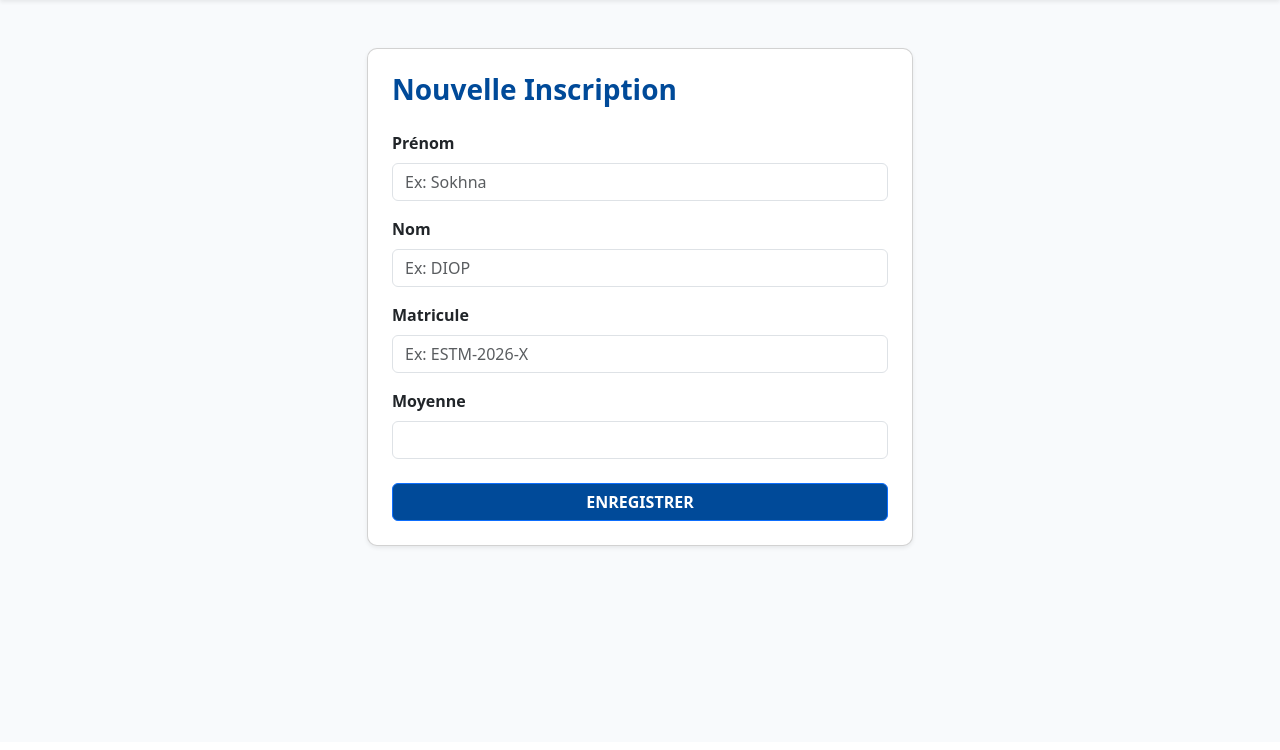
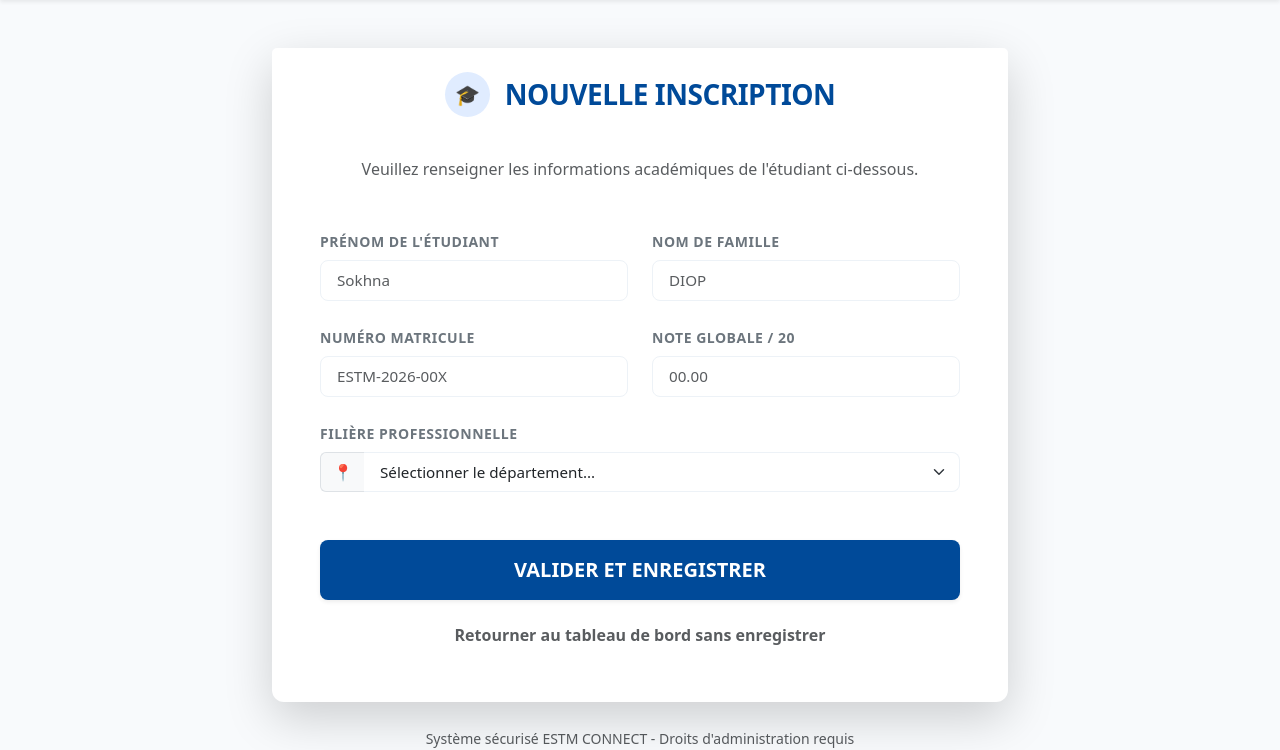
Before and after one commit to fabiennemendy1-hash/Gestion_Etudiants_Flask, a Flask app: template templates/ajouter_etudiant.html in a window 1280 px wide. Shown: the part 58-808 px from the top of the page. Before the commit the page ends 607 px from the top, so only its background shows below. Run offline with Flask 3, Linux system fonts and the light colour scheme; the template is opened without the code that fills it, so the values that code supplies are empty.

Commit message:
Update ajouter_etudiant.html

```diff
--- a/templates/ajouter_etudiant.html
+++ b/templates/ajouter_etudiant.html
@@ -1,30 +1,92 @@
 {% extends "layout.html" %}
+
+{% block title %}Inscription | ESTM CONNECT{% endblock %}
 
 {% block content %}
 <div class="row justify-content-center">
-    <div class="col-md-6">
-        <div class="card shadow-sm p-4" style="border-radius: 10px;">
-            <h3 class="fw-bold mb-4" style="color: #004a99;">Nouvelle Inscription</h3>
-            <form method="POST">
-                <div class="mb-3">
-                    <label class="form-label fw-bold">Prénom</label>
-                    <input type="text" name="prenom" class="form-control" placeholder="Ex: Sokhna" required>
+    <div class="col-lg-8">
+        <div class="card border-0 shadow-lg" style="border-radius: 12px;">
+            <div class="card-header bg-white py-4 border-0">
+                <div class="d-flex align-items-center justify-content-center">
+                    <div style="width: 45px; height: 45px; background: #e0ecff; border-radius: 50%; display: flex; align-items: center; justify-content: center; margin-right: 15px;">
+                        <span style="font-size: 20px;">🎓</span>
+                    </div>
+                    <h3 class="fw-bold mb-0" style="color: #004a99; letter-spacing: -0.5px;">NOUVELLE INSCRIPTION</h3>
                 </div>
-                <div class="mb-3">
-                    <label class="form-label fw-bold">Nom</label>
-                    <input type="text" name="nom" class="form-control" placeholder="Ex: DIOP" required>
-                </div>
-                <div class="mb-3">
-                    <label class="form-label fw-bold">Matricule</label>
-                    <input type="text" name="matricule" class="form-control" placeholder="Ex: ESTM-2026-X" required>
-                </div>
-                <div class="mb-4">
-                    <label class="form-label fw-bold">Moyenne</label>
-                    <input type="number" step="0.01" name="note" class="form-control" min="0" max="20" required>
-                </div>
-                <button type="submit" class="btn btn-primary w-100 fw-bold" style="background: #004a99;">ENREGISTRER</button>
-            </form>
+            </div>
+
+            <div class="card-body px-5 pb-5">
+                <p class="text-center text-muted mb-5">Veuillez renseigner les informations académiques de l'étudiant ci-dessous.</p>
+
+                <form action="/ajouter" method="POST">
+                    <div class="row g-4">
+                        <div class="col-md-6">
+                            <label class="form-label fw-bold small text-secondary">PRÉNOM DE L'ÉTUDIANT</label>
+                            <input type="text" name="prenom" class="form-control form-control-lg" placeholder="Sokhna" required>
+                        </div>
+                        <div class="col-md-6">
+                            <label class="form-label fw-bold small text-secondary">NOM DE FAMILLE</label>
+                            <input type="text" name="nom" class="form-control form-control-lg" placeholder="DIOP" required>
+                        </div>
+
+                        <div class="col-md-6">
+                            <label class="form-label fw-bold small text-secondary">NUMÉRO MATRICULE</label>
+                            <input type="text" name="matricule" class="form-control form-control-lg" placeholder="ESTM-2026-00X" required>
+                        </div>
+                        <div class="col-md-6">
+                            <label class="form-label fw-bold small text-secondary">NOTE GLOBALE / 20</label>
+                            <input type="number" step="0.01" name="note" class="form-control form-control-lg" placeholder="00.00" min="0" max="20" required>
+                        </div>
+
+                        <div class="col-12">
+                            <label class="form-label fw-bold small text-secondary">FILIÈRE PROFESSIONNELLE</label>
+                            <div class="input-group">
+                                <span class="input-group-text bg-light border-end-0">📍</span>
+                                <select name="filiere" class="form-select form-select-lg border-start-0" required>
+                                    <option value="" selected disabled>Sélectionner le département...</option>
+                                    <option value="Réseaux & Télécoms">Réseaux & Télécommunications</option>
+                                    <option value="Comptabilité">Comptabilité & Gestion</option>
+                                    <option value="Communication & Multimédia">CIM (Communication & Multimédia)</option>
+                                    <option value="Droit des Affaires">Droit des Affaires</option>
+                                </select>
+                            </div>
+                        </div>
+
+                        <div class="col-12 mt-5">
+                            <div class="d-grid gap-3">
+                                <button type="submit" class="btn btn-primary btn-lg fw-bold shadow-sm" style="background: #004a99; border: none; padding: 15px;">
+                                    VALIDER ET ENREGISTRER
+                                </button>
+                                <a href="/dashboard" class="btn btn-link text-decoration-none text-muted fw-semibold">
+                                    Retourner au tableau de bord sans enregistrer
+                                </a>
+                            </div>
+                        </div>
+                    </div>
+                </form>
+            </div>
+        </div>
+
+        <div class="text-center mt-4">
+            <small class="text-muted">Système sécurisé ESTM CONNECT - Droits d'administration requis</small>
         </div>
     </div>
 </div>
+
+<style>
+    /* Style pour améliorer les champs de saisie */
+    .form-control, .form-select {
+        border: 1.5px solid #edf2f7;
+        font-size: 0.95rem;
+        border-radius: 8px;
+    }
+    .form-control:focus, .form-select:focus {
+        border-color: #004a99;
+        box-shadow: 0 0 0 4px rgba(0, 74, 153, 0.08);
+        background-color: #fff;
+    }
+    .form-label {
+        letter-spacing: 0.5px;
+    }
+</style>
 {% endblock %}
```
